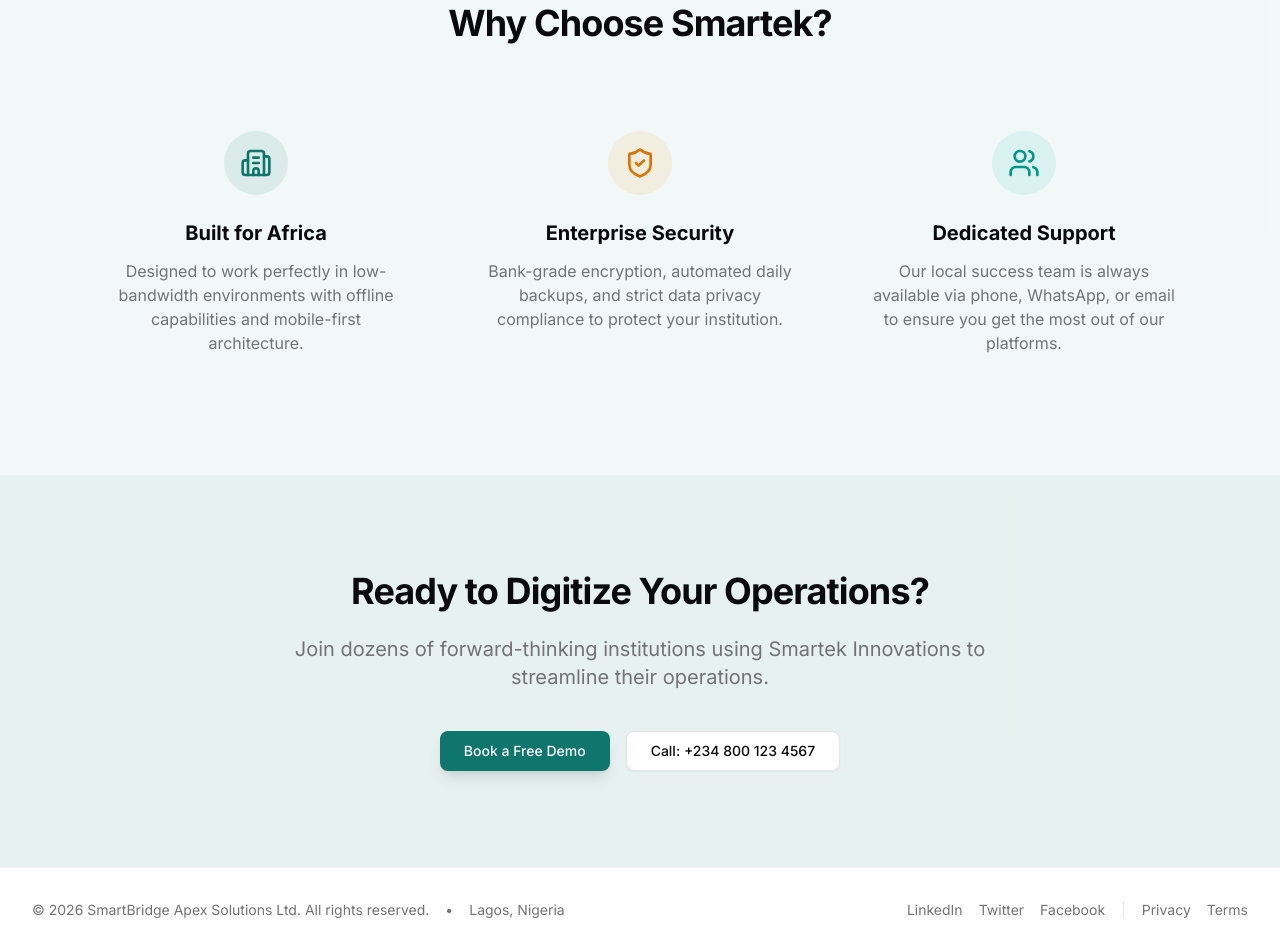
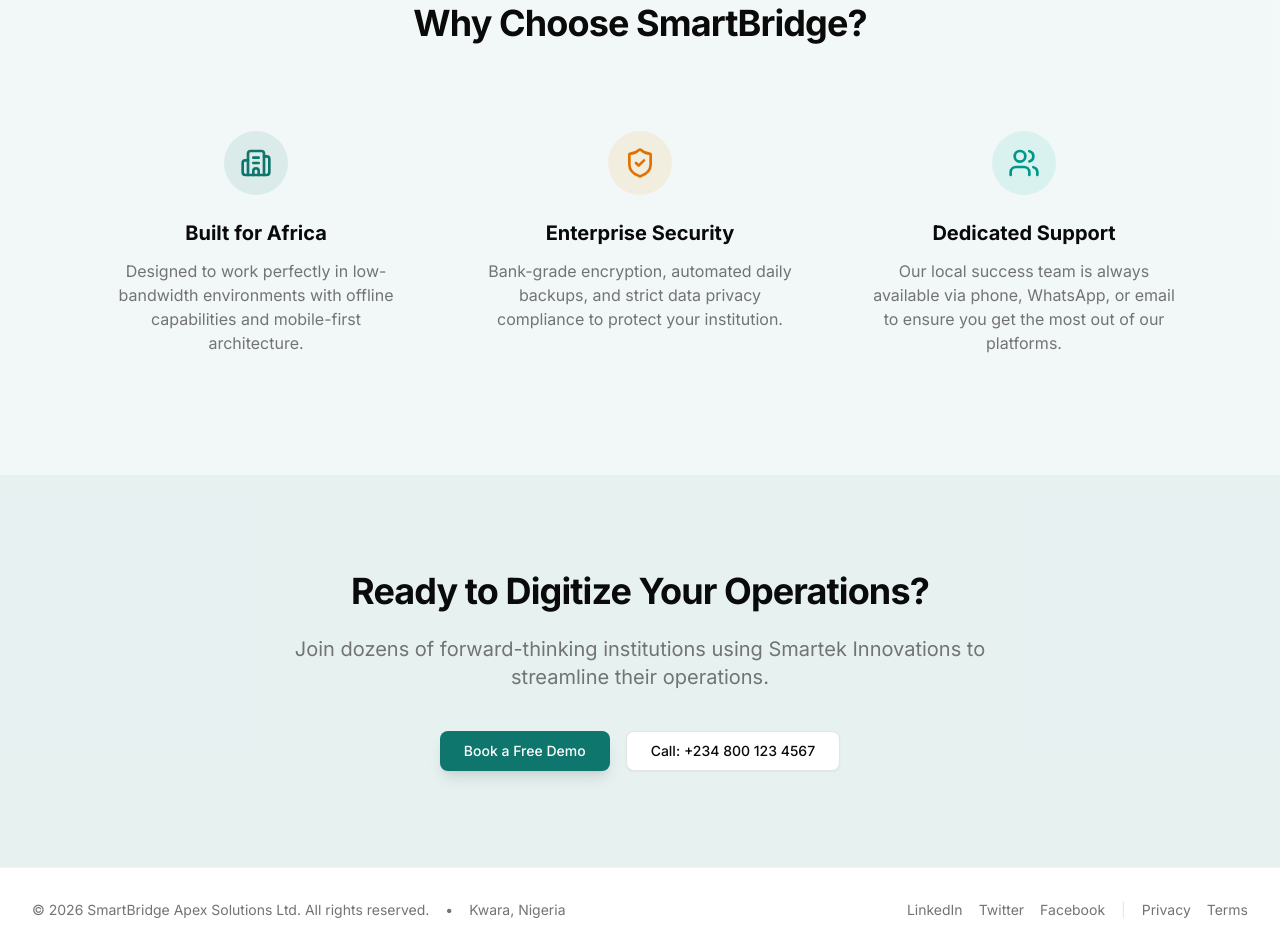
Before and after one commit to SM-Isa/smartek-innovations-website, a Next.js app: page / in a window 1280 px wide. Shown: the part 2048-3000 px from the top of the page. Built offline with nearby package versions, Linux system fonts and the light colour scheme.

Commit message:
fix some names

```diff
--- a/app/contact/page.tsx
+++ b/app/contact/page.tsx
@@ -67,9 +67,9 @@
                   <div>
                     <h3 className="font-semibold text-xl mb-3">Head Office</h3>
                     <p className="text-muted-foreground text-lg leading-relaxed">
-                      Smartek Innovations Ltd<br />
-                      15 Adeola Odeku Street<br />
-                      Victoria Island, Lagos<br />
+                      SmartBridge Apex Solutions Ltd<br />
+                      5/6 Oke Ero Road <br />
+                      mandate 3 Estate, Kwara<br />
                       Nigeria
                     </p>
                   </div>
@@ -79,7 +79,7 @@
                       <div className="w-12 h-12 rounded-full bg-primary/10 flex items-center justify-center text-primary group-hover:scale-110 transition-transform">
                         <Mail size={24} />
                       </div>
-                      hello@smartekinnovations.com
+                      hello@workwithsmartbridge.com
                     </a>
                     <a href="tel:+2348001234567" className="flex items-center gap-4 text-lg hover:text-primary transition-colors group">
                       <div className="w-12 h-12 rounded-full bg-primary/10 flex items-center justify-center text-primary group-hover:scale-110 transition-transform">
--- a/app/page.tsx
+++ b/app/page.tsx
@@ -216,7 +216,7 @@
       <section className="py-24 bg-primary/5">
         <div className="container mx-auto px-4 max-w-6xl">
           <FadeIn>
-            <h2 className="text-4xl font-bold text-center tracking-tight mb-16">Why Choose Smartek?</h2>
+            <h2 className="text-4xl font-bold text-center tracking-tight mb-16">Why Choose SmartBridge?</h2>
           </FadeIn>
           <StaggerContainer className="grid md:grid-cols-3 gap-8">
             <StaggerItem>
--- a/components/layout/Footer.tsx
+++ b/components/layout/Footer.tsx
@@ -8,7 +8,7 @@
           <div className="flex flex-col md:flex-row items-center gap-4 text-sm text-muted-foreground">
             <p>© {new Date().getFullYear()} SmartBridge Apex Solutions Ltd. All rights reserved.</p>
             <span className="hidden md:inline">•</span>
-            <p>Lagos, Nigeria</p>
+            <p>Kwara, Nigeria</p>
           </div>
 
           <div className="flex items-center gap-4 text-sm text-muted-foreground">
```
